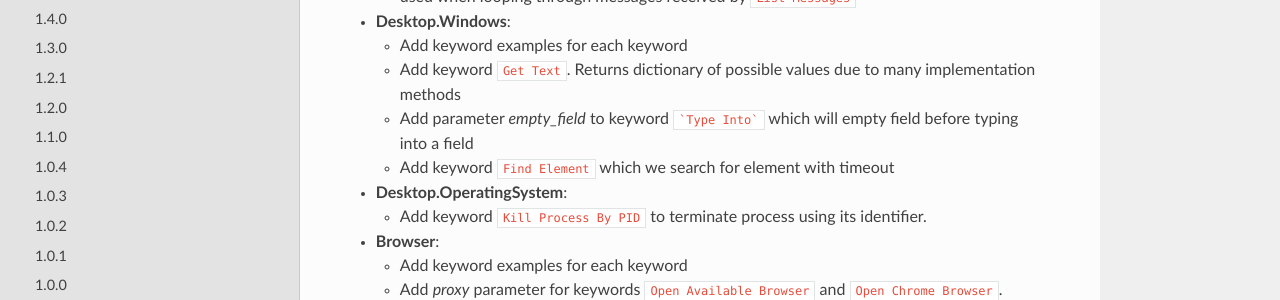
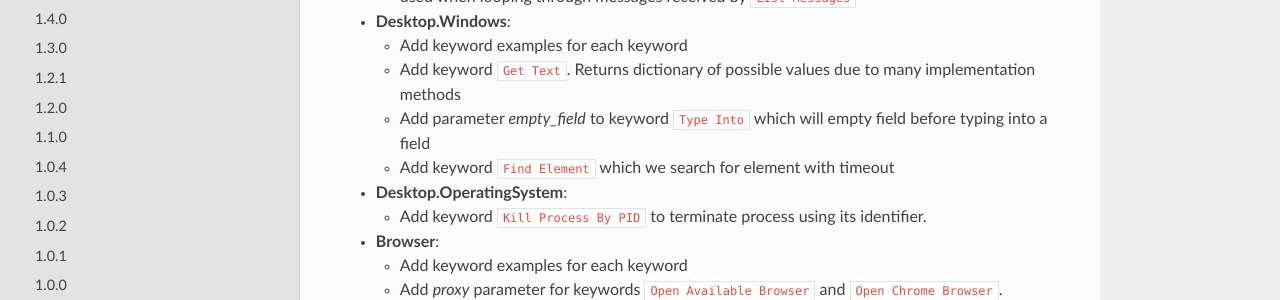
Before and after one commit to coderprovider/Framework-RPA, a Sphinx documentation site: the page built from docs/source/releasenotes.rst, in a window 1280 px wide and 900 px high. Shown: the part 353-653 px from the top of the window. Built offline with Sphinx 7.4.7 and the Read the Docs theme 2.0.0, drawn with Linux system fonts in a browser that asks for light colours; pages that are not in the unit, such as notebooks, are missing from menus.

````diff
--- a/docs/source/releasenotes.rst
+++ b/docs/source/releasenotes.rst
@@ -19,7 +19,7 @@ Upcoming release
   - Add keyword examples for each keyword
   - Add keyword ``Get Text``. Returns dictionary of possible values
     due to many implementation methods
-  - Add parameter `empty_field` to keyword ```Type Into``` which will
+  - Add parameter `empty_field` to keyword ``Type Into`` which will
     empty field before typing into a field
   - Add keyword ``Find Element`` which we search for element with timeout
 
@@ -33,7 +33,6 @@ Upcoming release
   - Add keyword examples for each keyword
   - Add `proxy` parameter for keywords ``Open Available Browser``
     and ``Open Chrome Browser``. Works only for Chrome at the moment.
-
 
 2.7.0
 -----
````
